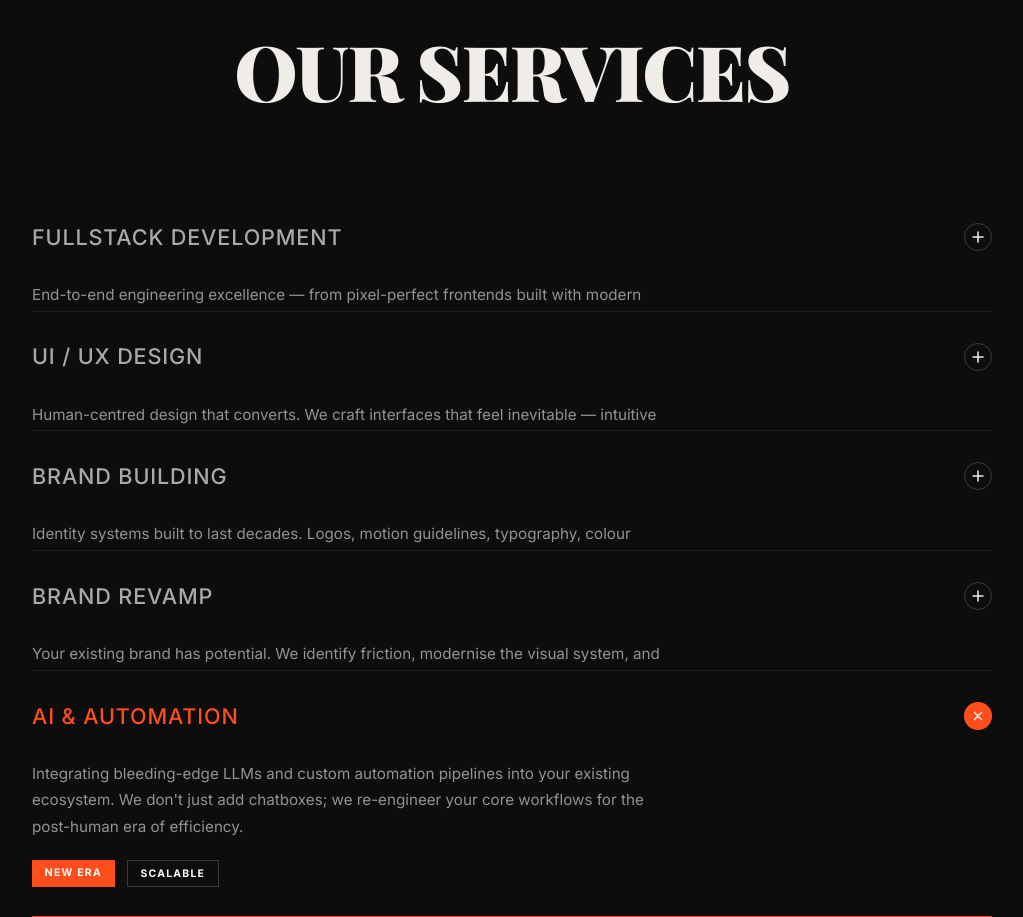
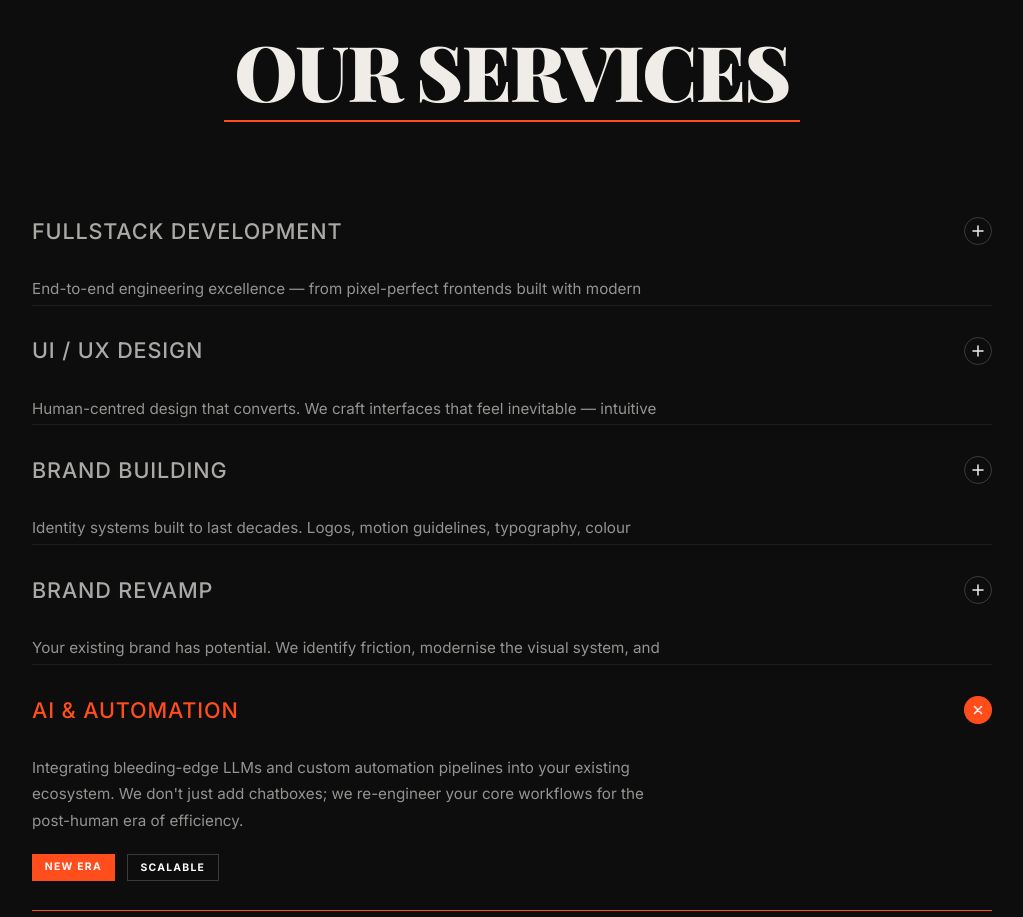
Before and after one commit to Shivamowo/yougrow-website, a Next.js app: page / in a window 1280 px wide. Shown: the part 2000-2917 px from the top of the page, without its empty margins (128-1151 px from the left). Built offline with nearby package versions, Linux system fonts and the light colour scheme.

Commit message:
raghav-changes

```diff
--- a/app/components/ServicesAccordion.tsx
+++ b/app/components/ServicesAccordion.tsx
@@ -127,6 +127,7 @@ export default function ServicesAccordion({
             }}
           >
             OUR SERVICES
+            <div style={{ height: "2px", width: "36rem", background: "#FF4D1C", margin: "-.5rem auto 3rem auto" }} />
           </h2>
         )}
 
```
